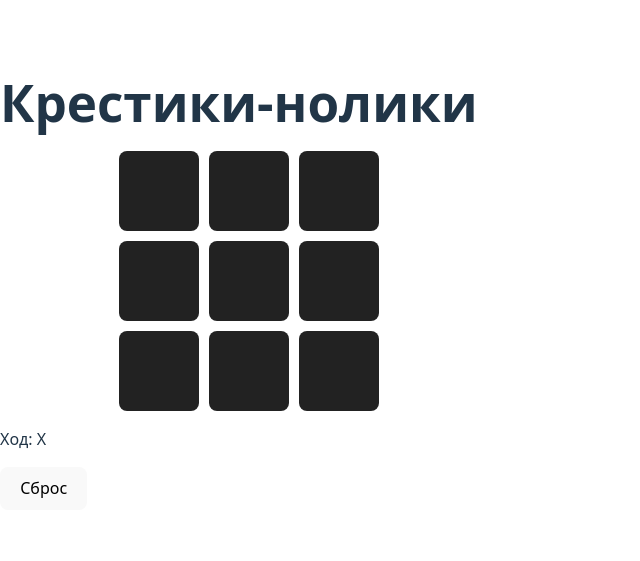
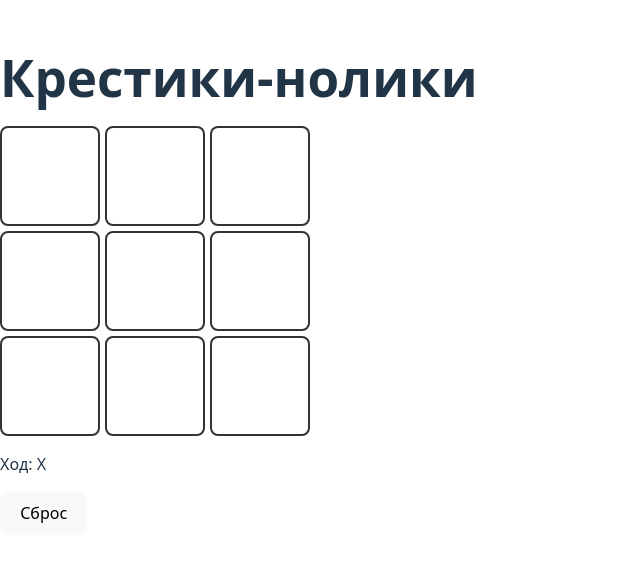
Before and after one commit to YaroslavIonin/tic-tac-toe, a React (Vite) app: page / in a window 1280 px wide. Shown: the part 125-686 px from the top of the page, without its empty margins (0-640 px from the left). Built offline with nearby package versions, Linux system fonts and the light colour scheme.

Commit message:
add styles for board

```diff
--- a/src/TicTacToe.css
+++ b/src/TicTacToe.css
@@ -1,28 +1,30 @@
+.cell.highlight {
+    background-color: #ffd700;
+    font-weight: bold;
+    transition: background-color 0.3s ease;
+}
+
 .board {
-  display: grid;
-  grid-template-columns: repeat(3, 1fr);
-  grid-gap: 10px;
-  width: 240px;
-  margin: 0 auto;
+    display: grid;
+    grid-template-columns: repeat(3, 100px);
+    gap: 5px;
 }
 
 .cell {
-  width: 80px;
-  height: 80px;
-  font-size: 32px;
-  font-weight: bold;
-  background: #222;
-  color: white;
-  border: none;
-  border-radius: 8px;
-  cursor: pointer;
+    width: 100px;
+    height: 100px;
+    font-size: 2rem;
+    text-align: center;
+    vertical-align: middle;
+    cursor: pointer;
+    border: 2px solid #333;
+    background-color: #fff;
+    color: #000;
+    transition: background-color 0.2s ease;
 }
 
-.cell:hover {
-  background: #333;
-}
 
 h1 {
-  text-align: center;
-  margin-bottom: 20px;
+    text-align: center;
+    margin-bottom: 20px;
 }
```
